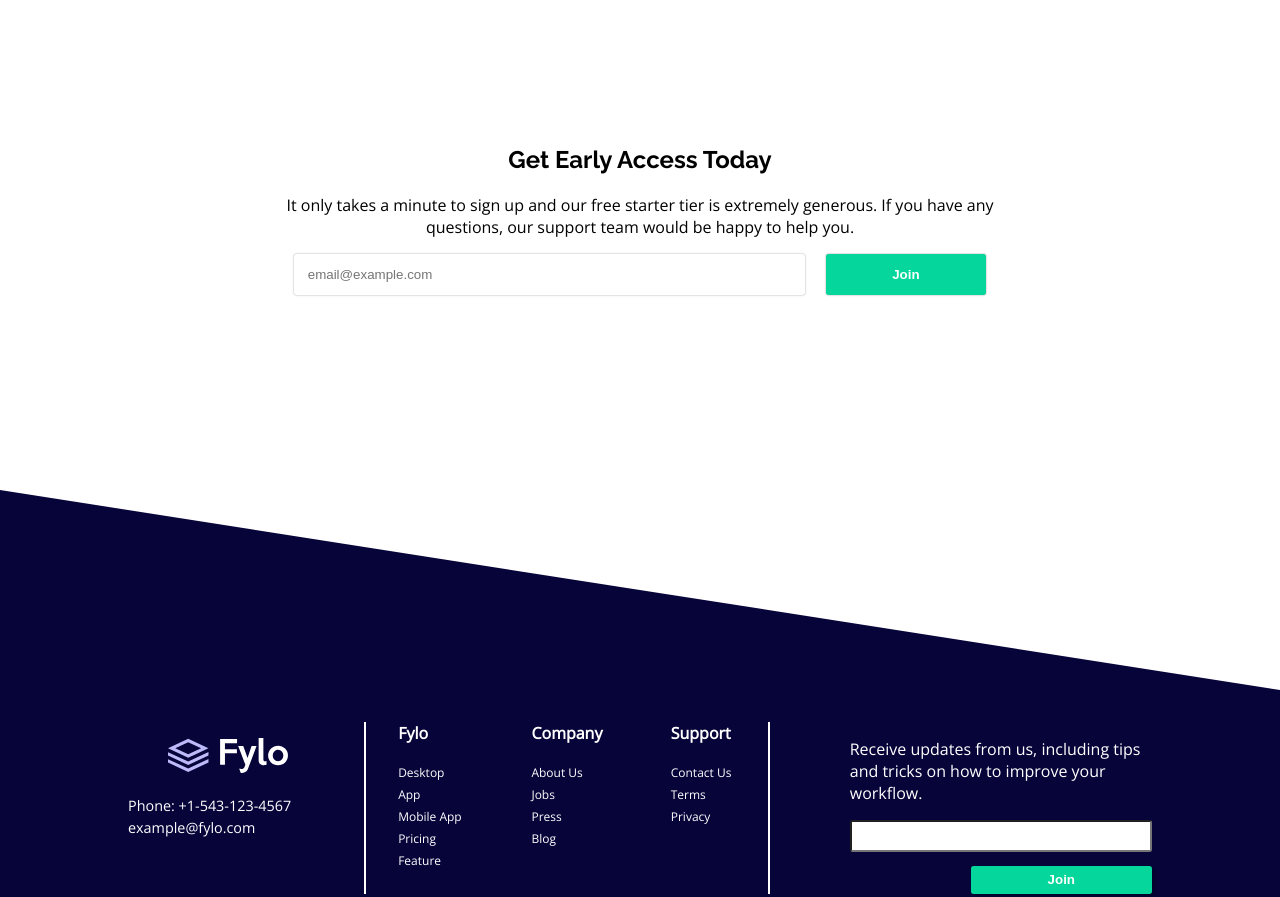
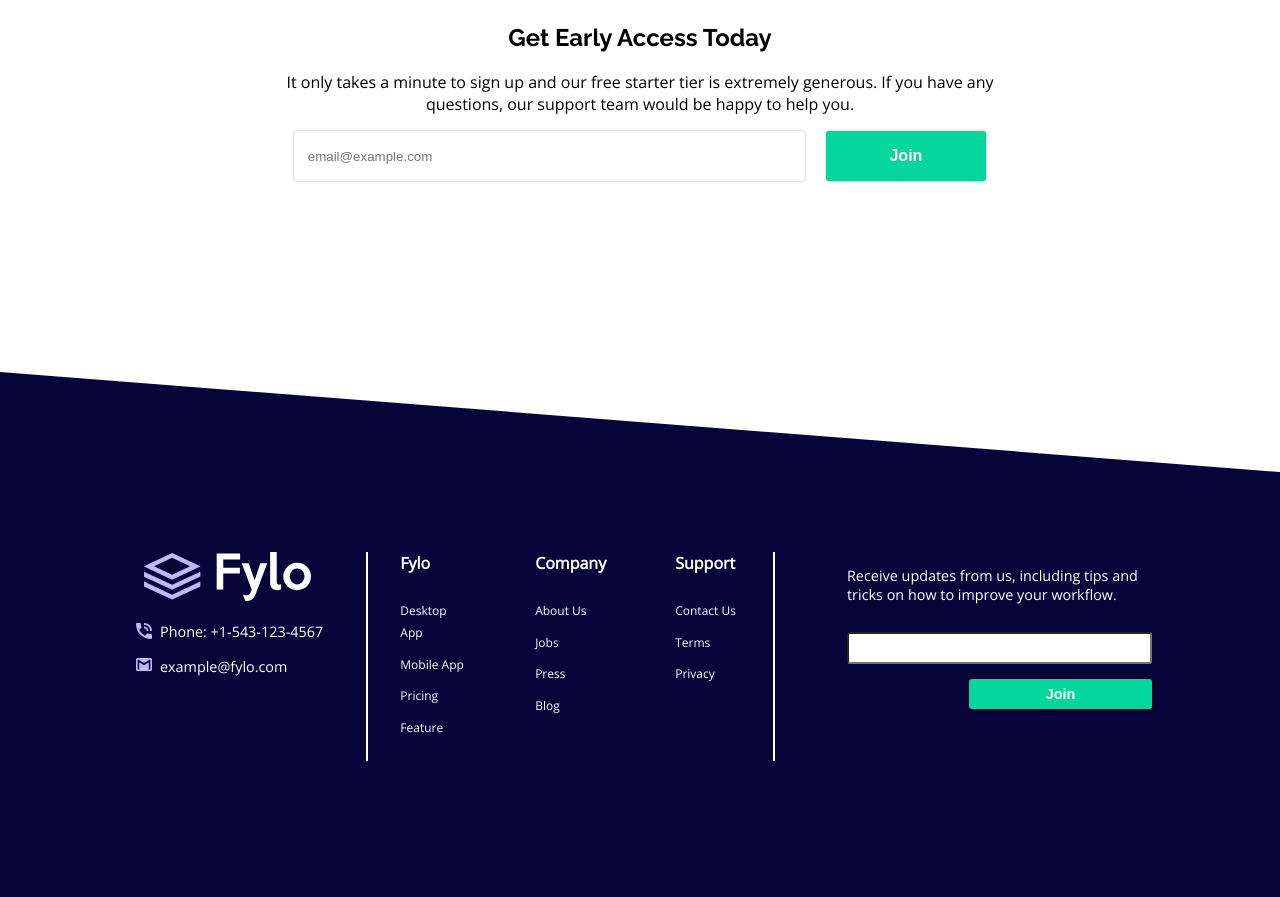
Before and after one commit to ExequielGomez/fylo-landing-3, a plain HTML site: page index.html in a window 1280 px wide. Shown: the part 1438-2335 px from the top of the page. Drawn offline with nearby package versions, Linux system fonts and the light colour scheme.

Commit message:
finalzado desktop

```diff
--- a/css/style.css
+++ b/css/style.css
@@ -22,6 +22,9 @@ h3{
 a{
   text-decoration: none;
 }
+figure{
+  margin: 0;
+}
 main a{
   color: white;
 }
@@ -36,6 +39,7 @@ main a{
   box-shadow: 3px 3px 3px rgba(0, 0, 0, 0.2);
   transition: .3s;
   color: white;
+  font-size: 1em;
   }
 .button:hover{
   transform: scale(1.1);
@@ -77,14 +81,15 @@ header{
   margin: 1em 0;
 }
 .get-hero{
-  padding: 1em 6em;
+  padding: .8em 5em;
   margin: 2em 0;
+  font-size: 1.2em;
 }
 main .triangle{
   width: 0;
   height: 0;
   border-style: solid;
-  border-width: 200px 0 0 100vw;
+  border-width: 100px 0 0 100vw;
   border-color: transparent transparent transparent #ffffff;
 }
 .caract{
@@ -145,13 +150,13 @@ footer .triangle{
   width: 0;
   height: 0;
   border-style: solid;
-  border-width: 0 100vw 200px 0;
+  border-width: 0 100vw 100px 0;
   border-color: transparent #ffffff transparent transparent;
 }
 footer .container{
   color: white;
   display: flex;
-  padding-top: 2em;
+  padding-top: 5em;
 }
 footer a{
   font-size: .9em;
@@ -159,6 +164,35 @@ footer a{
 }
 footer .contact{
   width: 15em;
+}
+footer .contact figure{
+  width: 100%;
+  padding-bottom: 2em 0;
+}
+footer .contact figure img{
+  width: 70%;
+  position: relative;
+  right: -1em;
+}
+footer .contact .data{
+  margin: 1em 0;
+}
+footer .contact .line{
+  margin: 1em 0;
+  display: flex;
+  align-items: center;
+}
+footer .icon{
+  padding: .5em;
+  margin: 0 .5em;
+  background-repeat: no-repeat;
+  background-size: 100%;
+}
+.icon-phone{
+  background-image: url("../images/icon-phone.svg");
+}
+.icon-mail{
+  background-image: url("../images/icon-email.svg");
 }
 footer nav{
   display: grid;
@@ -169,13 +203,18 @@ footer nav{
   justify-items:center;
   padding: 0 2em;
 }
+footer .list strong{
+}
 footer .list ul{
+  margin: 1.5em 0;
   padding: 0;
 }
 footer .list li{
   list-style: none;
+  margin: .6em 0;
 }
 footer .form{
+  font-size: .9em;
   width: 30%;
   padding-left: 5em;
 }
@@ -186,6 +225,7 @@ footer form input{
   width: 100%;
   border-radius: .2em;
   padding: .5em;
+  margin-top: 1em;
   box-sizing: border-box;
 }
 footer .form form .button{
--- a/index.html
+++ b/index.html
@@ -82,14 +82,16 @@
         <figure>
           <img class="logo-fylo" src="images/logo.svg" alt="Logo Fylo">
         </figure>
+        <div class="data">
           <div class="line">
-          <span class="icon-phone"></span>
+          <span class="icon icon-phone"></span>
           <a href="tel:1-543-123-4567">Phone: +1-543-123-4567</a>
         </div>
         <div class="line">
-          <span class="icon-envelope"></span>
+          <span class="icon icon-mail"></span>
           <a href="mailto:example@fylo.com">example@fylo.com</a>
         </div>
+      </div>
       </div>
       <nav>
         <div class="list">
```
